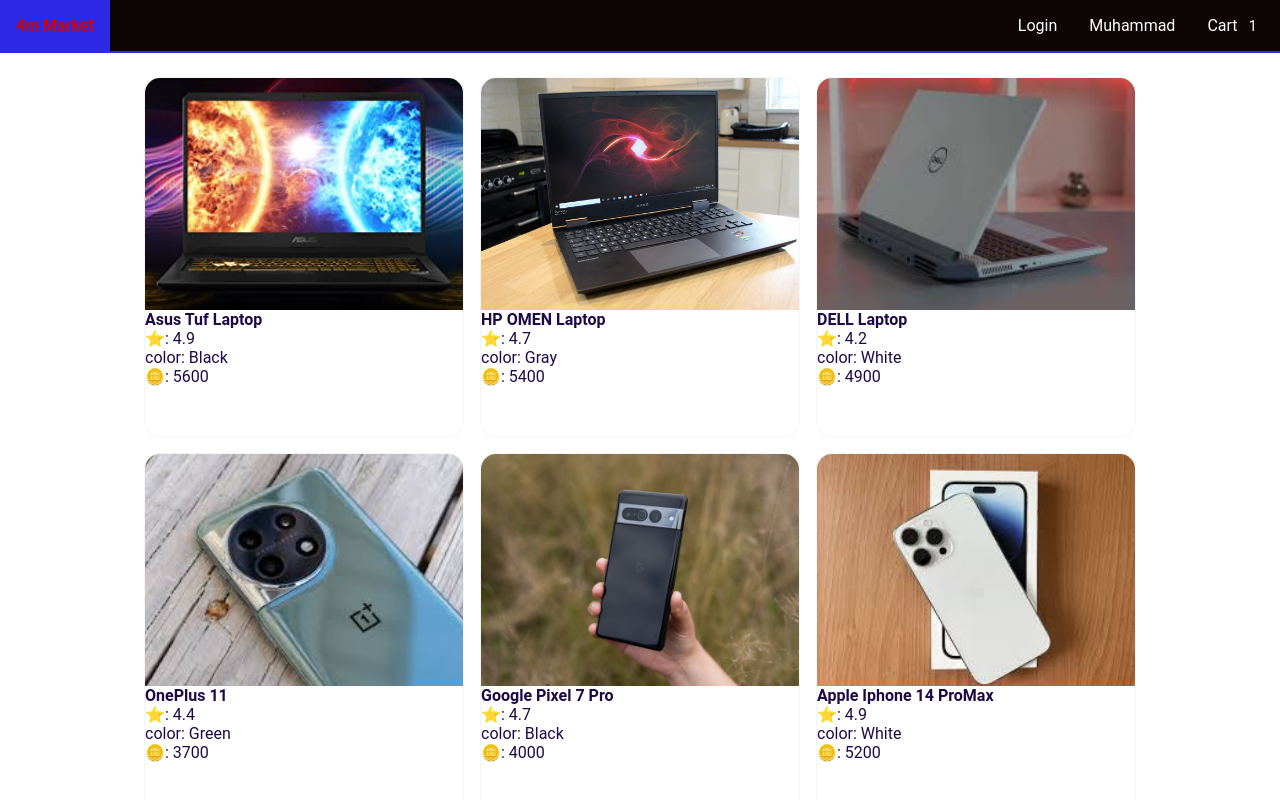
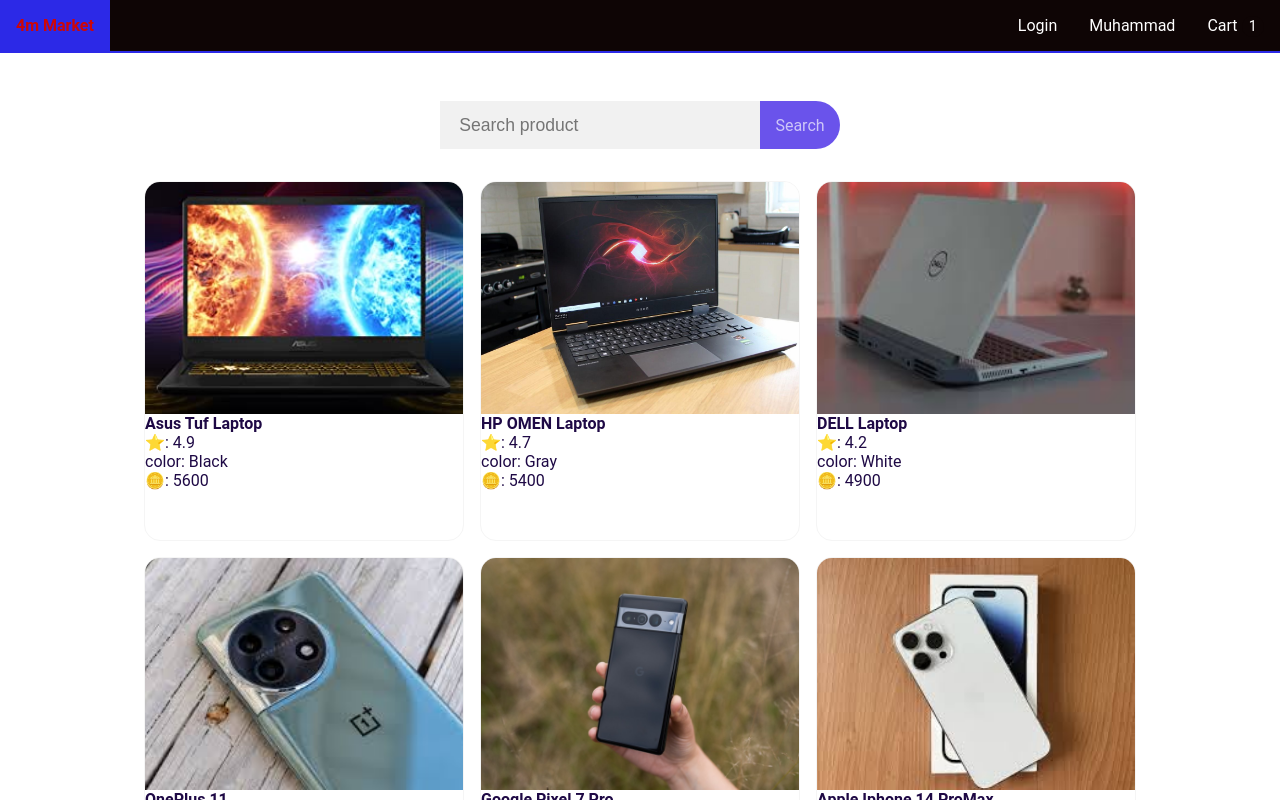
Before and after one commit to MuhammadMahameed/4mMarket, an Angular app in the folder fronted/: page / in a window 1280 px wide. Shown: the top 800 px of the page. Built offline with nearby package versions, Linux system fonts and the light colour scheme.

Commit message:
Add search component & Route

```diff
--- a/fronted/src/app/app-routing.module.ts
+++ b/fronted/src/app/app-routing.module.ts
@@ -1,7 +1,11 @@
 import { NgModule } from '@angular/core';
 import { RouterModule, Routes } from '@angular/router';
+import { HomeComponent } from './components/pages/home/home.component';
 
-const routes: Routes = [];
+const routes: Routes = [
+  {path:'',component:HomeComponent},
+  {path:'search/:searchTerm',component:HomeComponent}
+];
 
 @NgModule({
   imports: [RouterModule.forRoot(routes)],
--- a/fronted/src/app/app.component.html
+++ b/fronted/src/app/app.component.html
@@ -1,2 +1,2 @@
 <app-header></app-header>
-<app-home></app-home>
+<router-outlet></router-outlet>
--- a/fronted/src/app/app.module.ts
+++ b/fronted/src/app/app.module.ts
@@ -4,12 +4,14 @@
 import { AppComponent } from './app.component';
 import { HeaderComponent } from './components/partials/header/header.component';
 import { HomeComponent } from './components/pages/home/home.component';
+import { SearchComponent } from './components/partials/search/search.component';
 
 @NgModule({
   declarations: [
     AppComponent,
     HeaderComponent,
-    HomeComponent
+    HomeComponent,
+    SearchComponent
   ],
   imports: [
     BrowserModule,
--- a/fronted/src/app/components/pages/home/home.component.html
+++ b/fronted/src/app/components/pages/home/home.component.html
@@ -1,3 +1,4 @@
+<app-search></app-search>
 <ul>
   <li *ngFor="let product of products">
     <a routerLink="/products/{{product.id}}">
--- a/fronted/src/app/components/pages/home/home.component.ts
+++ b/fronted/src/app/components/pages/home/home.component.ts
@@ -2,6 +2,7 @@
 import { ProductsService } from 'src/app/services/products.service';
 import { Products } from 'src/app/shared/models/Products';
 import { FormGroup, FormBuilder, Validators } from '@angular/forms';
+import { ActivatedRoute } from '@angular/router';
 
 @Component({
   selector: 'app-home',
@@ -11,16 +12,16 @@
 export class HomeComponent {
 
    products:Products[] = [];
-  form: FormGroup;
 
-  constructor(private productsService:ProductsService,private fb: FormBuilder) {
-    this.products = productsService.getAll();
 
-    this.form = this.fb.group({
-      rating: ['', Validators.required],
+   constructor(private productsService:ProductsService, activatedRoute:ActivatedRoute) {
+    activatedRoute.params.subscribe((params) => {
+      if(params.searchTerm)
+      this.products = this.productsService.getAllProductsbySerach(params.searchTerm);
+      else
+      this.products = productsService.getAll();
     })
 
-
-   }
+  }
 
 }
--- /dev/null
+++ b/fronted/src/app/components/partials/search/search.component.css
@@ -0,0 +1,36 @@
+div{
+  display: flex;
+  justify-content: center;
+  margin-top: 3rem;
+  margin-bottom: 1.5rem;
+}
+
+
+input{
+  border: none;
+  height: 3rem;
+  width: 20rem;
+  background-color: #f1f1f1;
+  padding: 1.2rem;
+  font-size: 1.1rem;
+  font-weight: 500;
+  outline: none;
+}
+
+div button{
+  color: grey;
+  height: 3rem;
+  width: 5rem;
+  font-size: 1rem;
+  border-radius: 0 10rem 10rem 0;
+  border: none;
+  background-color: #4529e7;
+  color: rgba(255, 255, 255, 0.669);
+  opacity: 0.8;
+  outline: none;
+}
+
+div button:hover{
+  opacity: 1;
+  cursor: pointer;
+}
--- /dev/null
+++ b/fronted/src/app/components/partials/search/search.component.html
@@ -0,0 +1,6 @@
+<div>
+  <input #s type="text" placeholder="Search product"
+   (keyup.enter)="search(s.value)"
+   [value]="searchTerm" />
+  <button (click)="search(s.value)">Search</button>
+</div>
--- /dev/null
+++ b/fronted/src/app/components/partials/search/search.component.ts
@@ -0,0 +1,24 @@
+import { Component } from '@angular/core';
+import { ActivatedRoute,Router  } from '@angular/router';
+
+
+@Component({
+  selector: 'app-search',
+  templateUrl: './search.component.html',
+  styleUrls: ['./search.component.css']
+})
+export class SearchComponent {
+
+  searchTerm = '';
+  constructor(activatedRoute:ActivatedRoute,private router:Router) {
+    activatedRoute.params.subscribe((params) => {
+      if(params.searchTerm) this.searchTerm = params.searchTerm;
+    });
+   }
+
+   search(term:string):void{
+    if(term)
+    this.router.navigateByUrl('/search/'+ term);
+  }
+
+}
--- a/fronted/src/app/services/products.service.ts
+++ b/fronted/src/app/services/products.service.ts
@@ -12,4 +12,9 @@
   getAll():Products[]{
     return products;
   }
+
+  getAllProductsbySerach(searchTerm:string){
+  return  this.getAll()
+   .filter(products => products.name.toLowerCase().includes(searchTerm.toLowerCase()))
+  }
 }
--- a/fronted/tsconfig.json
+++ b/fronted/tsconfig.json
@@ -7,7 +7,7 @@
     "forceConsistentCasingInFileNames": true,
     "strict": true,
     "noImplicitOverride": true,
-    "noPropertyAccessFromIndexSignature": true,
+    "noPropertyAccessFromIndexSignature": false,
     "noImplicitReturns": true,
     "noFallthroughCasesInSwitch": true,
     "sourceMap": true,
```
